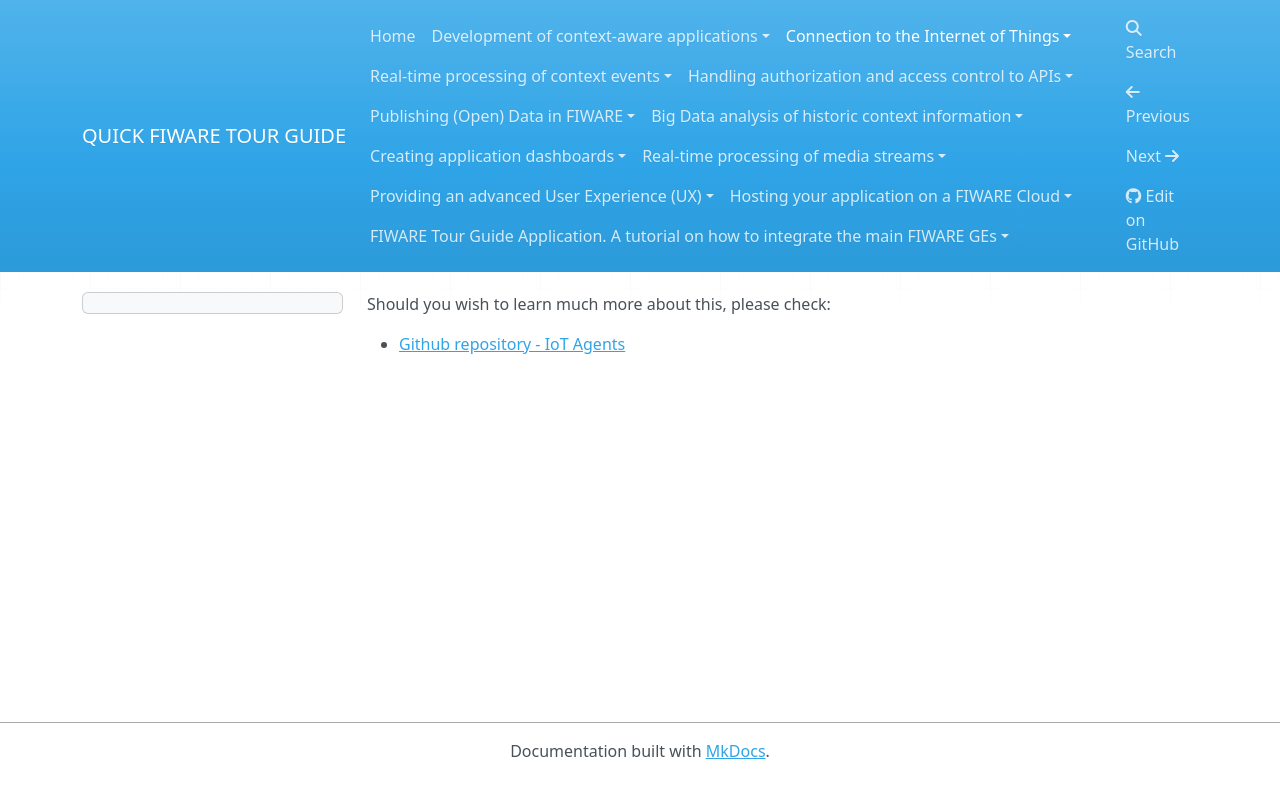
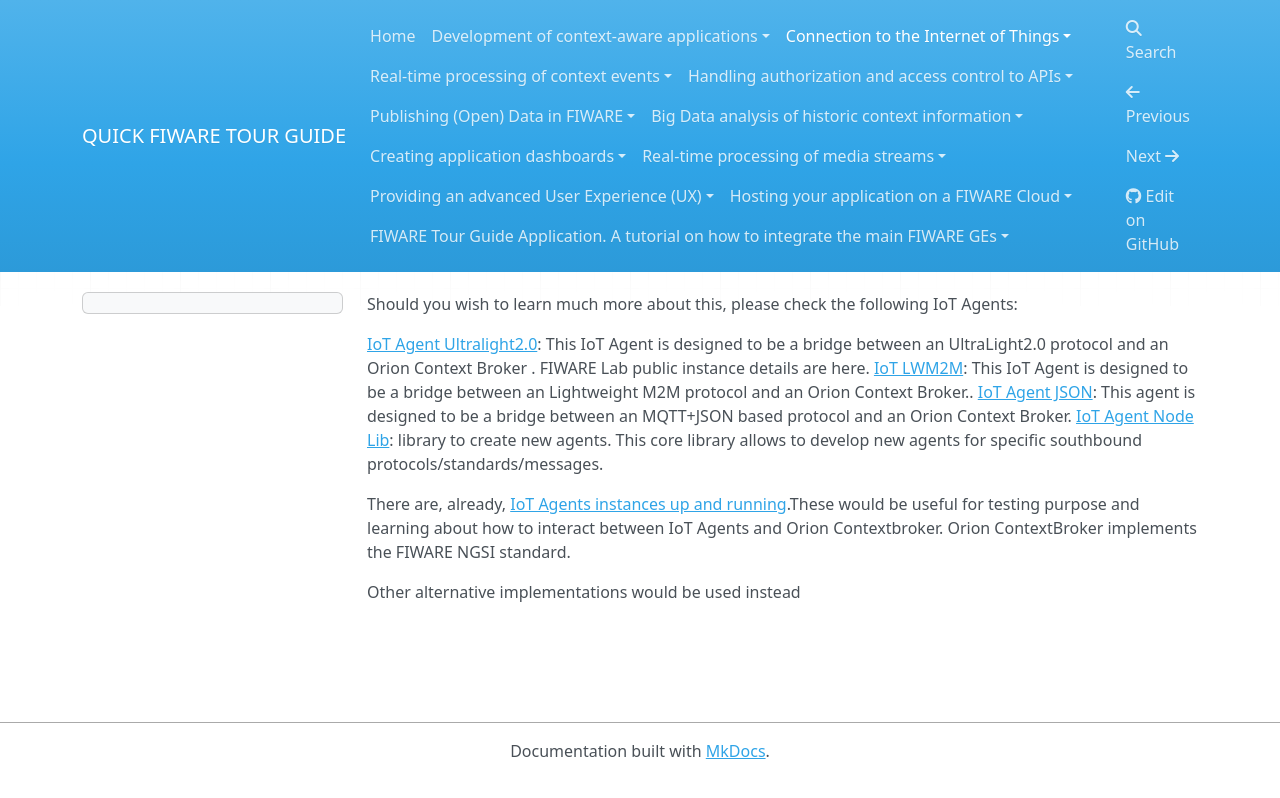
Before and after one commit to FIWARE-Ops/docs.TourGuide, an MkDocs documentation site: the page built from doc/connection-to-the-internet-of-things/deep-dive.md, in a window 1280 px wide. Shown: the top 798 px of the page. Built offline with MkDocs 1.6.1, drawn with Linux system fonts in a browser that asks for light colours; nearby versions of some CDN libraries; comment, search, counter and statistics services are not loaded; old or Windows-style settings are respelled for this version of MkDocs.

Commit message:
Update deep-dive.md
Changes agreed in the meeting

```diff
--- a/doc/connection-to-the-internet-of-things/deep-dive.md
+++ b/doc/connection-to-the-internet-of-things/deep-dive.md
@@ -1,3 +1,11 @@
-Should you wish to learn much more about this, please check:
+Should you wish to learn much more about this, please check the following IoT Agents:
 
-   - [Github repository - IoT Agents](https://github.com/fiware/?utf8=%E2%9C%93&q=iotagent&type=&language=)
+[IoT Agent Ultralight2.0](https://github.com/Fiware/iot.IoTagent-UL): This IoT Agent is designed to be a bridge between an UltraLight2.0 protocol and an Orion Context Broker . FIWARE Lab public instance details are here.
+[IoT LWM2M](https://github.com/Fiware/iot.IoTagent-LWM2M): This IoT Agent is designed to be a bridge between an Lightweight M2M protocol and an Orion Context Broker..
+[IoT Agent JSON](https://github.com/Fiware/iot.IoTagent-JSON): This agent is designed to be a bridge between an MQTT+JSON based protocol and an Orion Context Broker.
+[IoT Agent Node Lib](https://github.com/Fiware/iot.IoTagent-node-lib): library to create new agents. This core library allows to develop new agents for specific southbound protocols/standards/messages.
+
+There are, already, [IoT Agents instances up and running](https://catalogue.fiware.org/enablers/backend-device-management-idas/instances).These would be useful for testing purpose and learning about how to interact between IoT Agents and Orion Contextbroker.
+Orion ContextBroker implements the FIWARE NGSI standard.
+
+Other alternative implementations would be used instead
```
